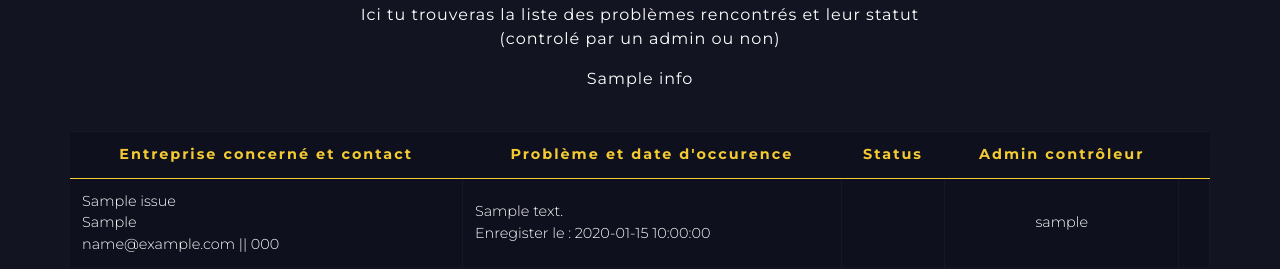
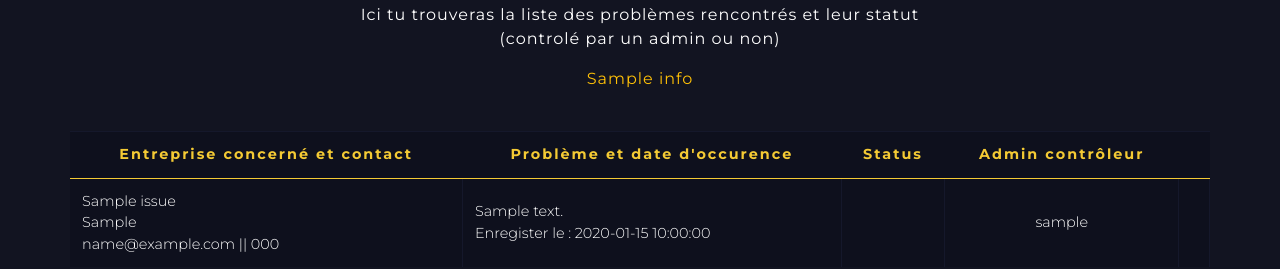
Before and after one commit to HungryNuggets/monitoring, a PHP site: template view/admin/issue.html.twig in a window 1280 px wide. Shown: the part 221-490 px from the top of the page. Run offline with PHP 8.4, Linux system fonts and the light colour scheme; the template is opened without the code that fills it: most values are stand-ins (such as "Sample title", 1, 10 or a date in 2020); some libraries are stand-ins or nearby versions.

Commit message:
corrections

```diff
--- a/controller/admin/issue.admin.controller.php
+++ b/controller/admin/issue.admin.controller.php
@@ -1,7 +1,7 @@
 <?php
 // ISSUES GLOBAL DISPLAY WITH OPTIONS
 $issueManager = new IssueManager($DB);
-$info="TEST";
+$info="";
 
 // UPDATE OF THE ISSUE STATUS
 if (isset($_GET['update']) && ctype_digit($_GET['update'])) {
--- a/view/admin/issue.html.twig
+++ b/view/admin/issue.html.twig
@@ -8,7 +8,7 @@
             <h1 class="yellow w-100 text-center mx-auto title">Historique des problèmes</h1>
             <p class="w-100 text-center mx-auto white letter-spacing">Hello {{ session.nickname_admin }} !<br> Ici tu trouveras la liste des problèmes rencontrés et leur statut
                 <br> (controlé par un admin ou non)</p>
-            <p class="w-100 text-center mx-auto white letter-spacing">{% if info %}
+            <p class="w-100 text-center mx-auto white letter-spacing text-warning">{% if info %}
                 {{ info }}
             {% endif %}</p>
 
```
